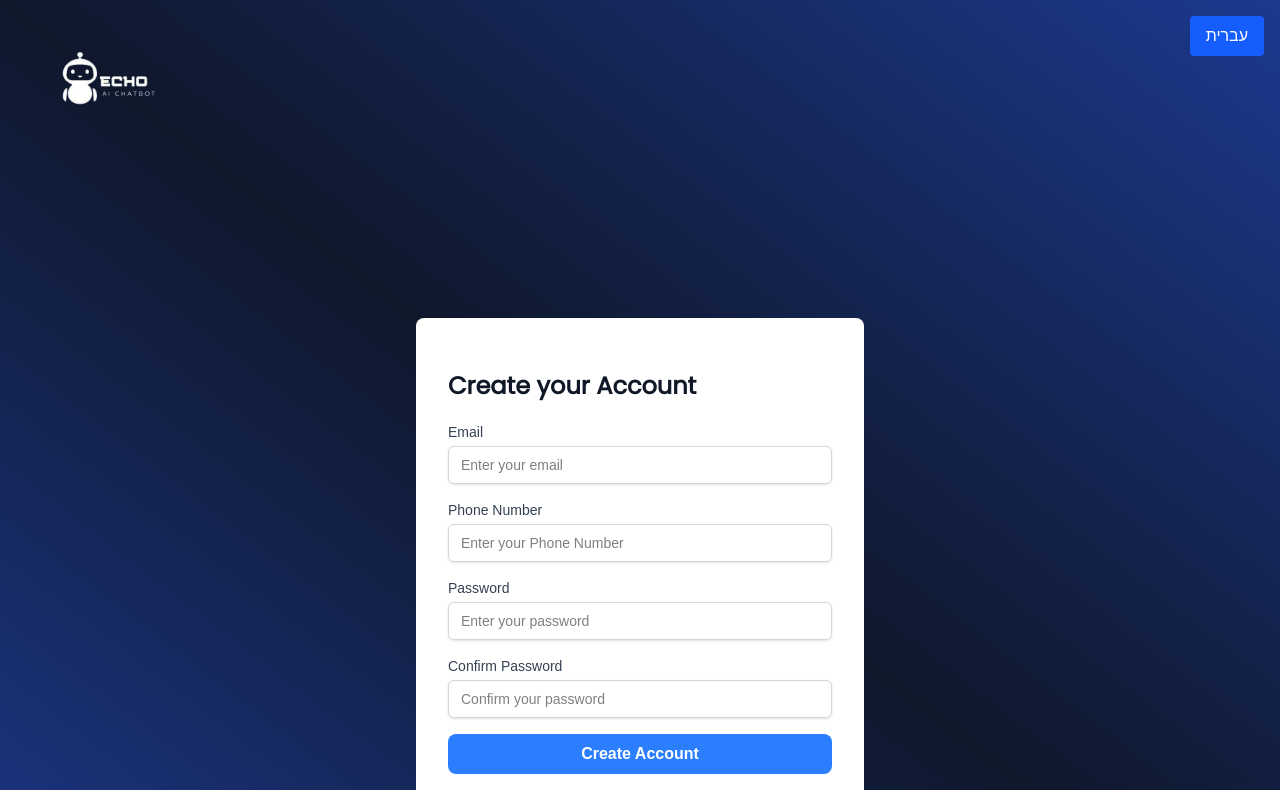
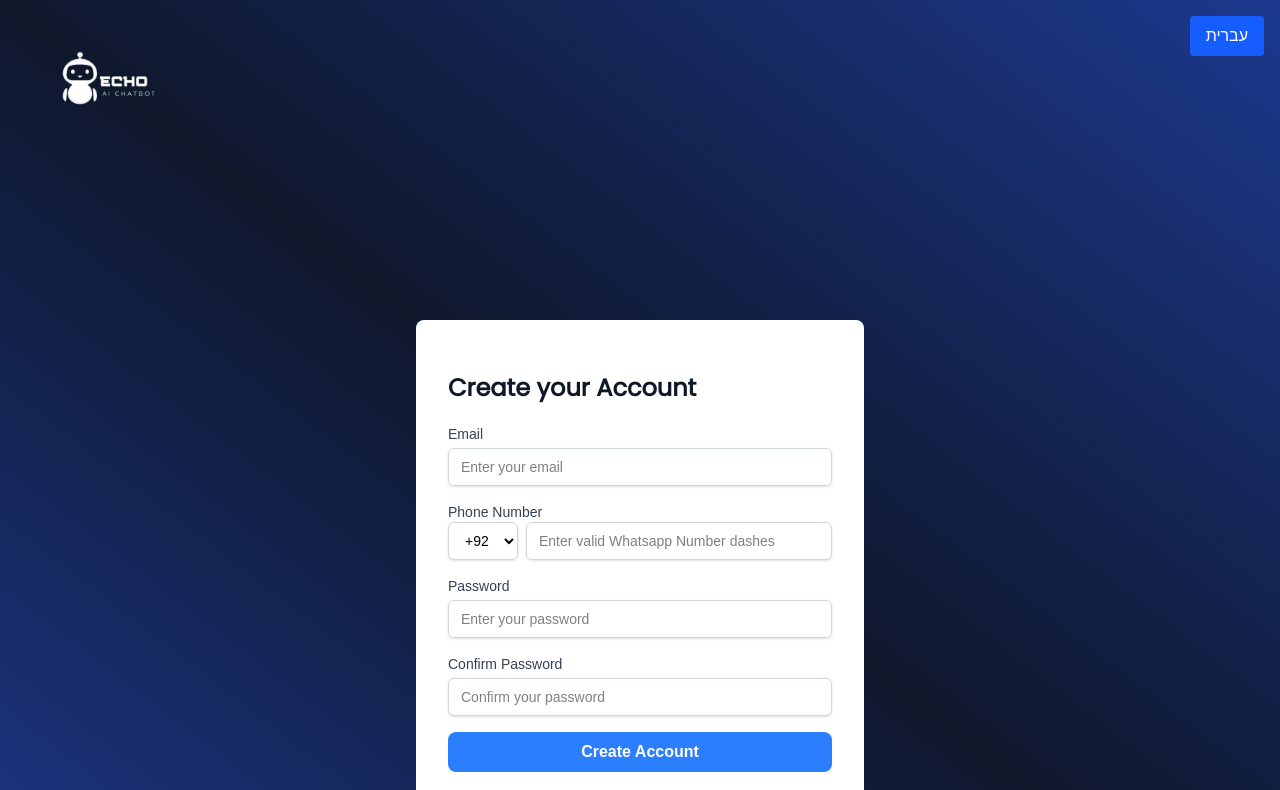
Before and after one commit to itsmehardawood/Neurovise_Chatbot, a Next.js app: page /en/signup in a window 1280 px wide. Shown: the top 790 px of the page. Built offline with nearby package versions, Linux system fonts and the light colour scheme.

Commit message:
whatsapp twilio fixes

```diff
--- a/src/app/components/SignUpForm.js
+++ b/src/app/components/SignUpForm.js
@@ -13,10 +13,11 @@ const PoppinsFont = Poppins({
 });
 
 export default function SignUpForm({ locale }) {
+  const [countryCode, setCountryCode] = useState('+92');
   const [email, setEmail] = useState('');
   const [password, setPassword] = useState('');
   const [confirmPassword, setConfirmPassword] = useState('');
-  const [phoneNumber, setPhoneNumber] = useState('');  // New state for phone number
+  const [phoneNumber, setPhoneNumber] = useState('');
   const [error, setError] = useState('');
   const [successMessage, setSuccessMessage] = useState('');
 
@@ -31,12 +32,18 @@ export default function SignUpForm({ locale }) {
     }
 
     try {
+      const formattedPhone = `${countryCode.replace('+', '')}${phoneNumber}`;
+
       const response = await fetch('https://ecochatbot-production.up.railway.app/signup', {
         method: 'POST',
         headers: {
           'Content-Type': 'application/json',
         },
-        body: JSON.stringify({ email, password, phone: phoneNumber  }), // Send phone number
+        body: JSON.stringify({
+          email,
+          password,
+          phone: formattedPhone,
+        }),
       });
 
       const data = await response.json();
@@ -47,10 +54,10 @@ export default function SignUpForm({ locale }) {
         setEmail('');
         setPassword('');
         setConfirmPassword('');
-        setPhoneNumber('');  // Reset phone number
+        setPhoneNumber('');
         setTimeout(() => {
           router.push(`/${locale}/login`);
-        }, 1500); // 👈 1.5s delay before redirect
+        }, 1500);
       } else {
         setError(data.detail || t('signupError'));
         setSuccessMessage('');
@@ -93,8 +100,21 @@ export default function SignUpForm({ locale }) {
 
           <div className="mb-4">
             <label htmlFor="phoneNumber" className="block text-sm font-medium text-gray-700">
-              {t('phoneNumber')}  {/* Add label for phone number */}
+              {t('phoneNumber')}
             </label>
+            <div className="flex">
+              <select
+                value={countryCode}
+                onChange={(e) => setCountryCode(e.target.value)}
+                className="mr-2 px-3 py-2 border border-gray-300 rounded-md shadow-sm focus:outline-none focus:ring-indigo-500 focus:border-indigo-500 sm:text-sm"
+              >
+                <option value="+92">+92</option>
+                <option value="+1">+1</option>
+                <option value="+44">+44</option>
+                <option value="+91">+91</option>
+                {/* Add more country codes here if you want */}
+              </select>
+
               <input
                 type="text"
                 id="phoneNumber"
@@ -103,8 +123,9 @@ export default function SignUpForm({ locale }) {
                 value={phoneNumber}
                 onChange={(e) => setPhoneNumber(e.target.value)}
                 required
-              className="mt-1 block w-full px-3 py-2 border border-gray-300 rounded-md shadow-sm focus:outline-none focus:ring-indigo-500 focus:border-indigo-500 sm:text-sm"
+                className="flex-1 block w-full px-3 py-2 border border-gray-300 rounded-md shadow-sm focus:outline-none focus:ring-indigo-500 focus:border-indigo-500 sm:text-sm"
               />
+            </div>
           </div>
 
           <div className="mb-4">
--- a/src/app/locales/en.js
+++ b/src/app/locales/en.js
@@ -1,5 +1,5 @@
 const en = {
-  phoneNumberPlaceholder:"Enter your Phone Number",
+  phoneNumberPlaceholder:`Enter valid Whatsapp Number dashes`,
   SuccessfulLogin:"Welcome, Successfully Logged in",
   loginFailed: 'Login failed. Please check your credentials.',
   email: 'Email',
```
Also changed, not shown: src/app/components/chathistory.js (+0 -151 lines). Lines whose indentation alone changed are shown as unchanged.
